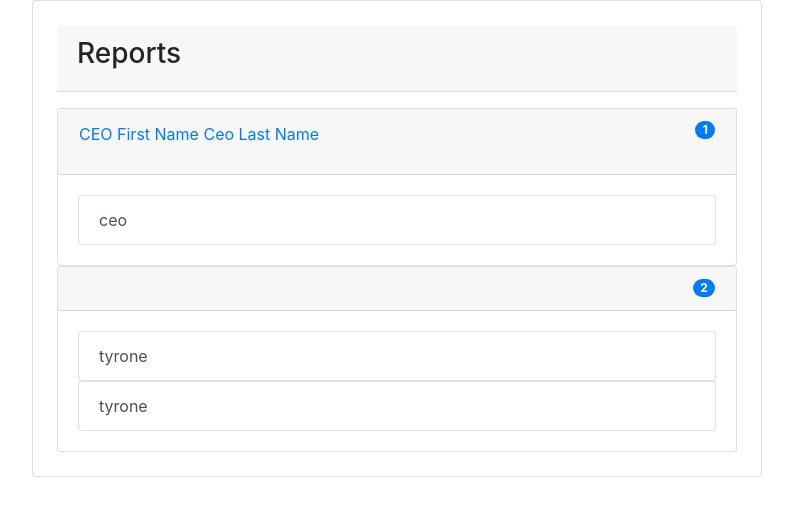
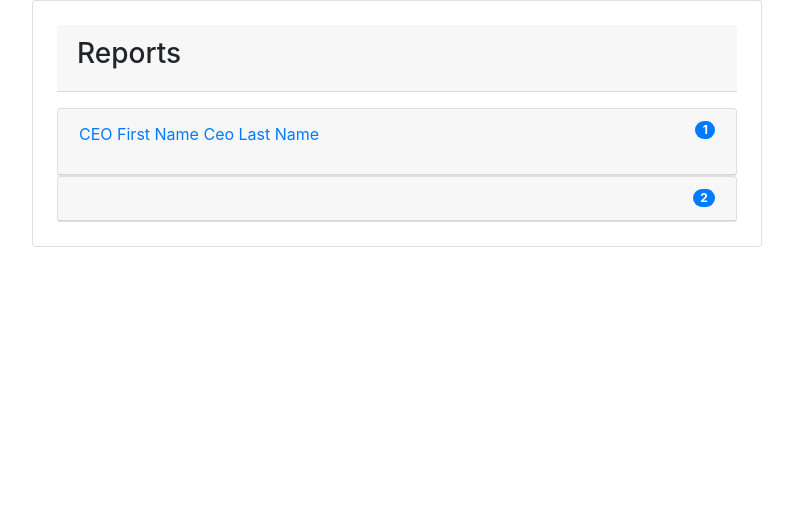
Before and after one commit to Kallbrig/Healthcare-Management-System, a Django app: page /reports/ in a window 1280 px wide. Shown: the part 104-620 px from the top of the page, without its empty margins (53-846 px from the left). Run offline with Django 3.2, Linux system fonts and the light colour scheme; data comes from the database, SQL or seed files in the repository; some libraries are stand-ins or nearby versions.

Commit message:
Fixed collapse for initial page load. Change made to line 25 in  reports_list.html

```diff
--- a/src/reports/templates/reports/reports_list.html
+++ b/src/reports/templates/reports/reports_list.html
@@ -12,7 +12,7 @@
                 <div id="acordian">
                     <div class="card">
 
-                        <button id=""  class="card-header btn btn-link" data-toggle="collapse"
+                        <button id=""  class="card-header btn btn-link collapsed" data-toggle="collapse"
                                 data-target="#{{ object.username }}"
                                 aria-expanded="false" aria-controls="{{ object.username }}">
 
@@ -22,7 +22,7 @@
                         </button>
 
 
-                        <div id="{{ object.username }}"  class="card-body" >
+                        <div id="{{ object.username }}"  class="card-body collapse" >
                             {% for report in object.report_set.all %}
 
                                 <ul id="" class="list-group">
```
